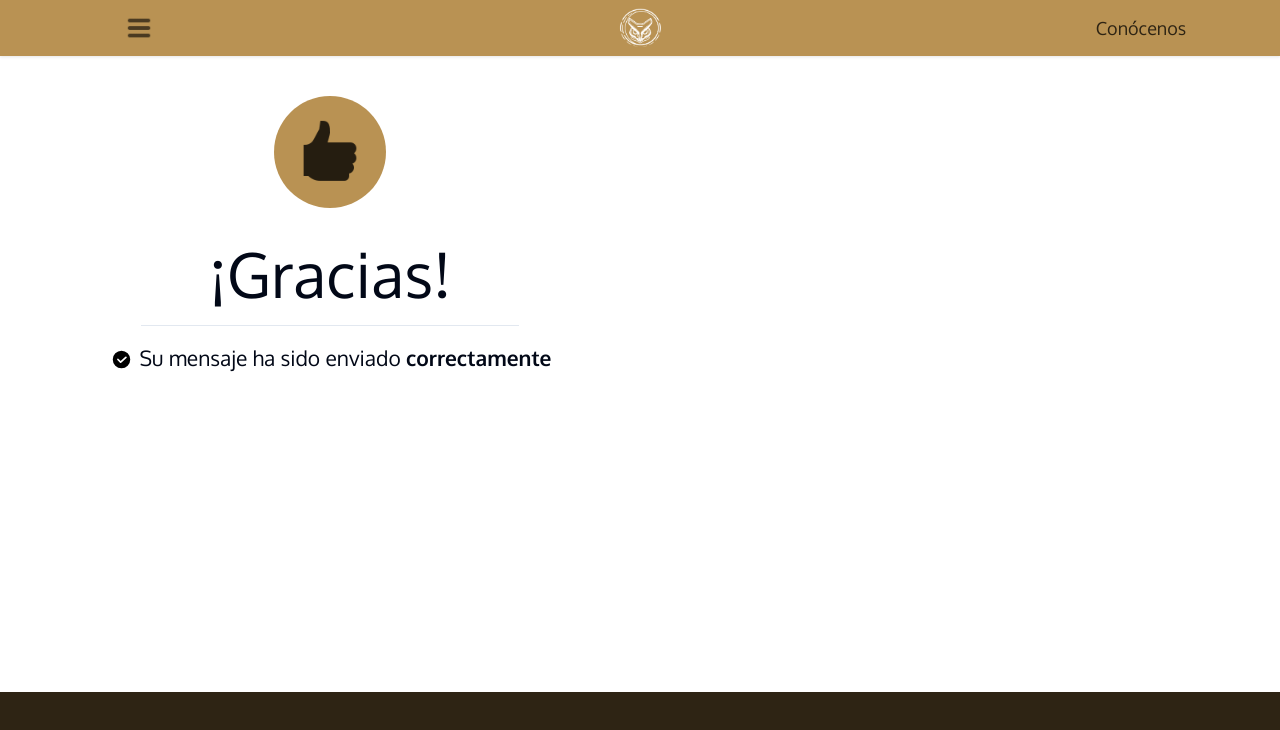
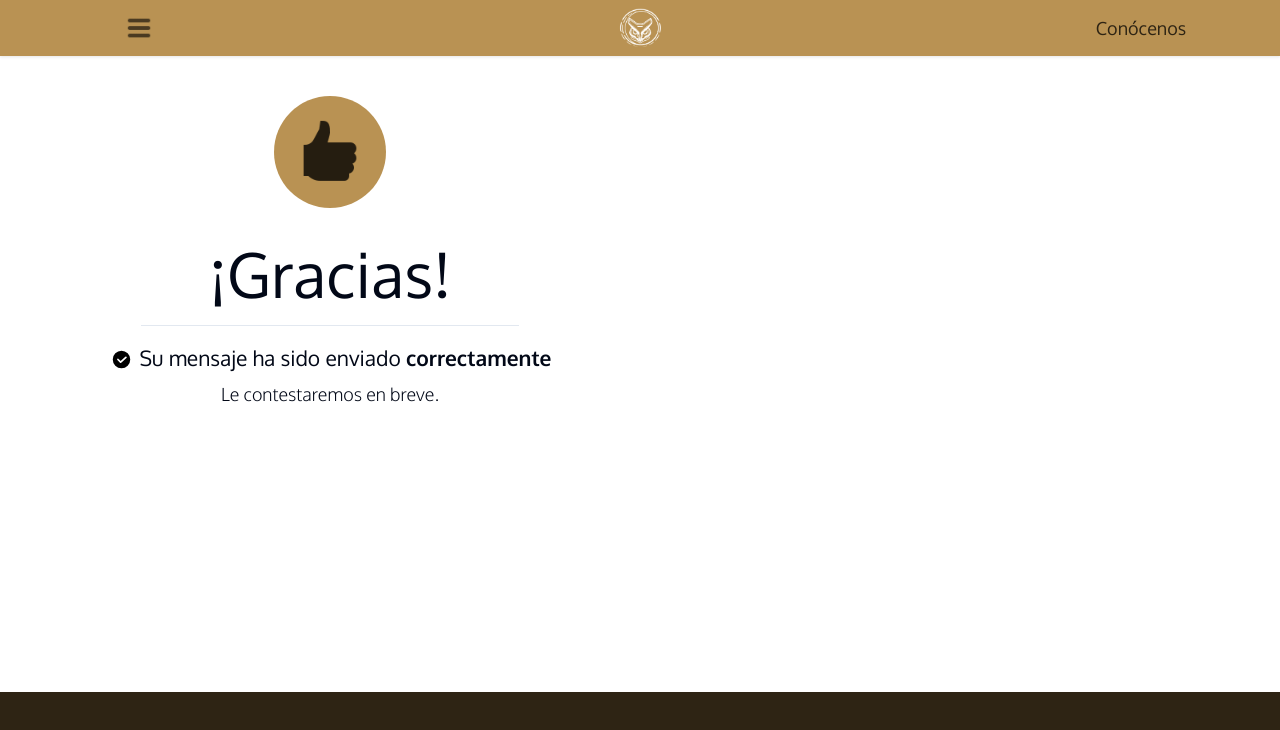
Before and after one commit to saulkurosaki/IZTAC-MUSIC-COMPANY, a Next.js app: page /contact-us/thank-you in a window 1280 px wide. Shown: the top 730 px of the page. Built offline with nearby package versions, Linux system fonts and the light colour scheme.

Commit message:
feat(thank-you/Main): implement the gratitude section email send correctly message

```diff
--- a/components/contact-us/thank-you/Main.tsx
+++ b/components/contact-us/thank-you/Main.tsx
@@ -36,9 +36,9 @@ const Main = () => {
                   <span className="font-bold">correctamente</span>
                 </h5>
               </div>
-              {/* <p className="w-full h-6 mb-4 flex justify-center items-center text-lg font-light oxygen">
+              <p className="w-full h-6 mb-4 flex justify-center items-center text-lg font-light oxygen">
                 Le contestaremos en breve.
-              </p> */}
+              </p>
             </div>
             {/* <div className="xl:w-[440px] lg:w-[320px] md:w-[720px] max-md:w-[320px] lg:h-full md:h-[96px] max-md:h-[144px] max-lg:mt-6 px-[15px]">
               <div className="xl:w-[410px] lg:w-[290px] md:w-[690px] max-md:w-[290px] xl:h-24 lg:h-36 max-lg:h-full pl-2">
```
